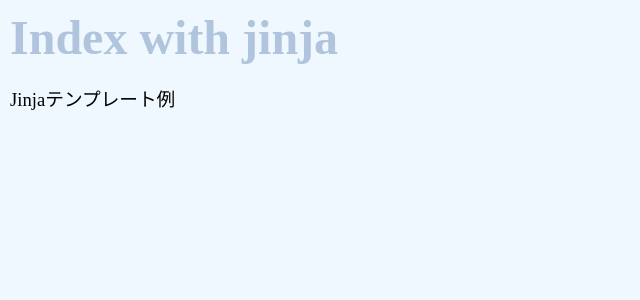
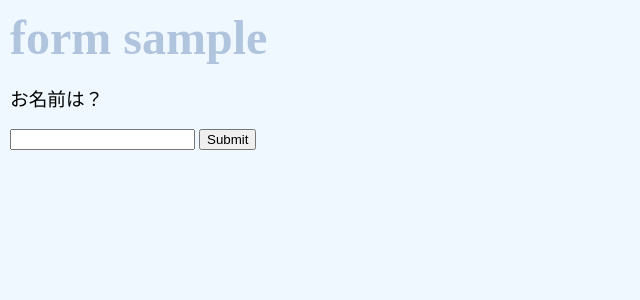
Before and after one commit to SasakiTejc/FlaskSampleApp, a Flask app: page / in a window 1280 px wide. Shown: the top 300 px of the page, without its empty margins (0-640 px from the left). Run offline with Flask 2, Linux system fonts and the light colour scheme.

Commit message:
create form

```diff
--- a/app.py
+++ b/app.py
@@ -1,14 +1,16 @@
-from flask import Flask,render_template
+from flask import Flask,render_template,request
 app = Flask(__name__)
 
-@app.route('/')
-def hello_world():
-    return render_template('Index.html',title="Index with jinja",message="Jinjaテンプレート例")
+app = Flask(__name__)
 
-@app.route('/<id>/<password>')
-def index2(id,password):
-    msg = 'id: %s, password: %s' %(id,password)
-    return render_template('index.html',title="index whis jinja",message=msg)
+@app.route('/',methods=['GET'])
+def index():
+    return render_template('index.html',title="form sample",message="お名前は？")
+
+@app.route('/',methods=['POST'])
+def form():
+    field = request.form['field']
+    return render_template('index.html',title='Form sample',message="こんにちは,%sさん" % field)
 
 if __name__ == '__main__':
     app.debug = True
--- a/templates/index.html
+++ b/templates/index.html
@@ -8,5 +8,11 @@
     <body>
         <h1>{{title}}</h1>
         <p>{{message}}</p>
+        <div>
+            <form method="post" action="/">
+                <input type="text" name="field">
+                <input type="submit">
+            </form>
+        </div>
     </body>
 </html>
```
